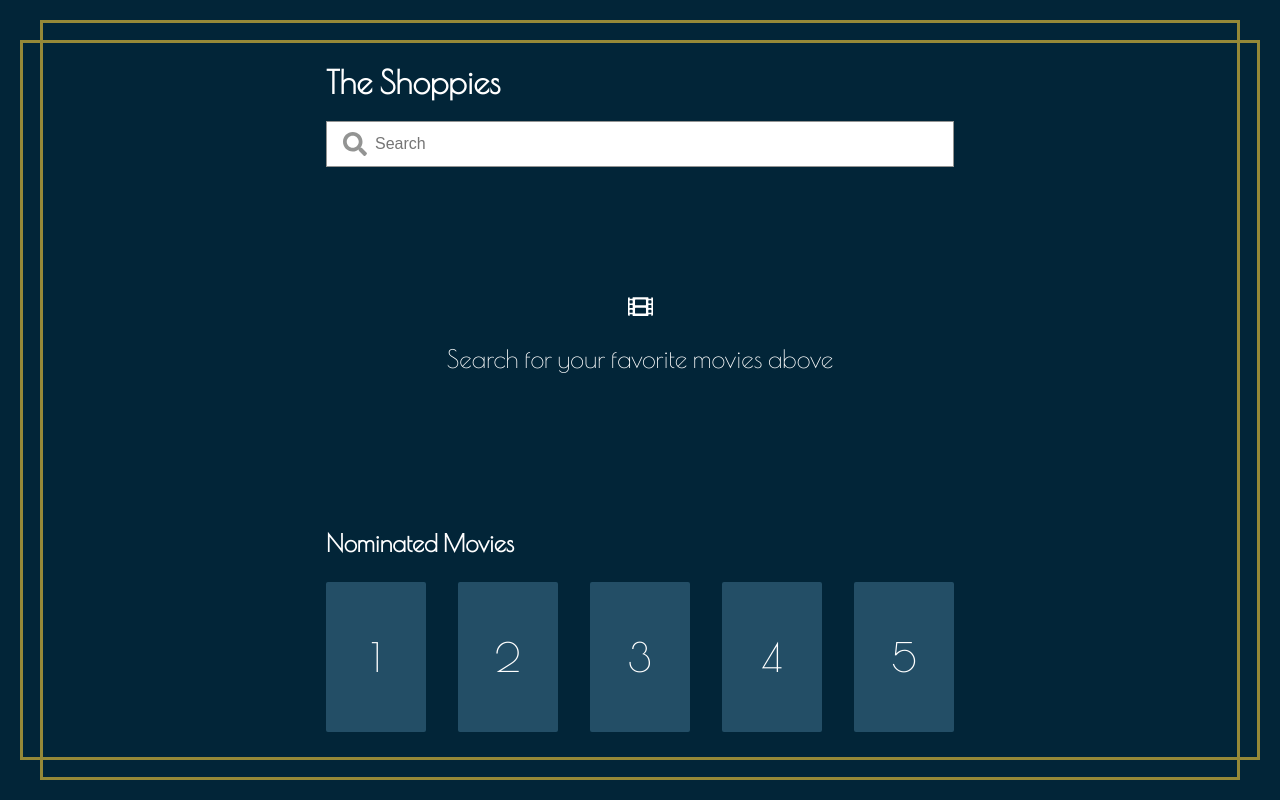
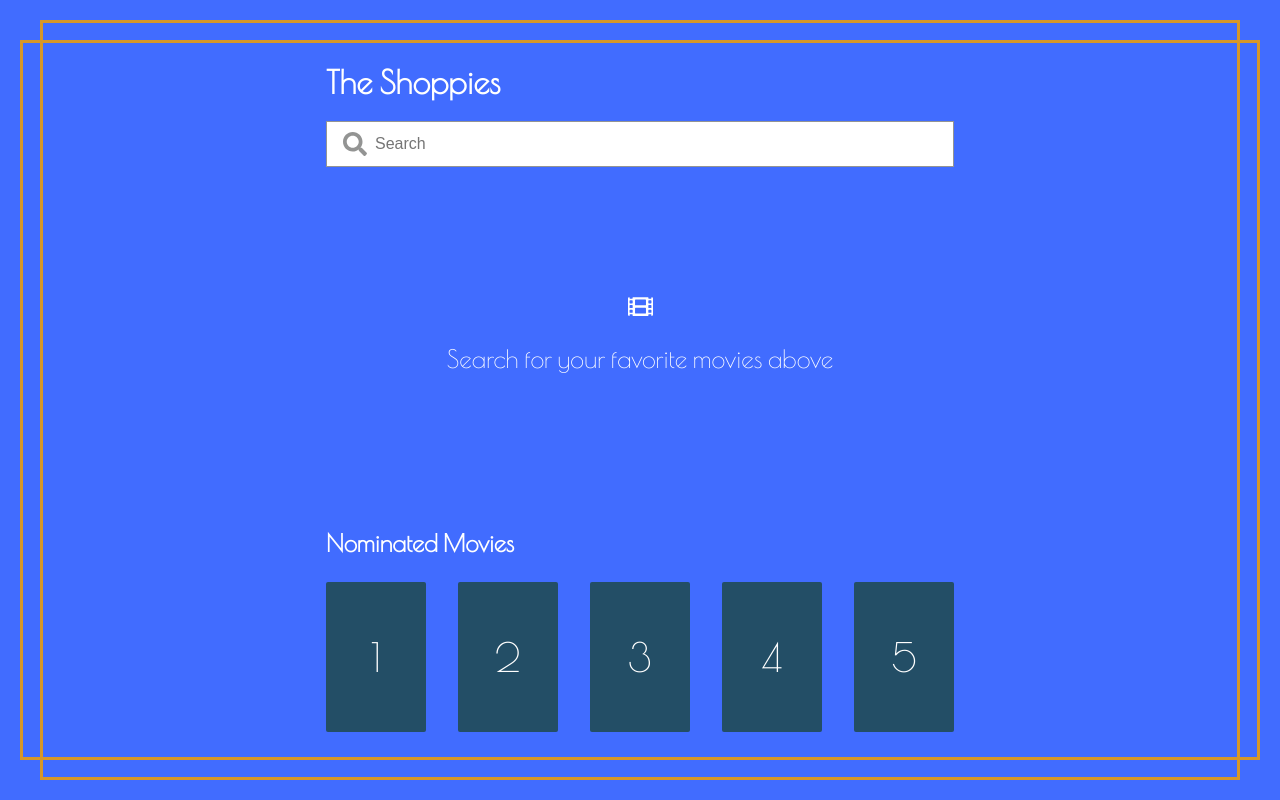
Before and after one commit to kutluduman/shoppies, a React (Create React App) app: page / in a window 1280 px wide. Built offline with nearby package versions, Linux system fonts and the light colour scheme.

Commit message:
Changed background color

```diff
--- a/src/index.css
+++ b/src/index.css
@@ -24,7 +24,7 @@ body {
     sans-serif;
   -webkit-font-smoothing: antialiased;
   -moz-osx-font-smoothing: grayscale;
-  background: #022538;
+  background: #416cff;
 }
 
 code {
--- a/src/library/colors.js
+++ b/src/library/colors.js
@@ -1,4 +1,4 @@
 export const MediumBlue = '#234e66';
 export const DarkBlue = '#033048';
 export const MediumGray = '#939493';
-export const Amber = '#968938';
+export const Amber = '#d69729';
```
